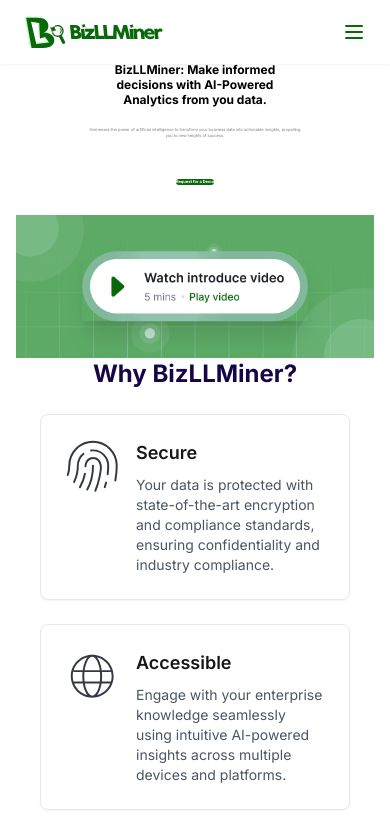
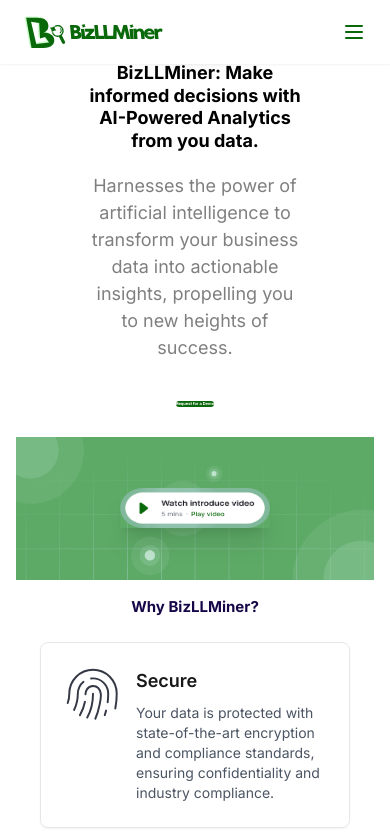
Before and after one commit to lawallanre00490038/govllm, a Next.js app: page / in a window 390 px wide. Shown: the top 833 px of the page. Built offline with nearby package versions, Linux system fonts and the light colour scheme.

Commit message:
feat: implemented login and signup

```diff
--- a/components/demo.tsx
+++ b/components/demo.tsx
@@ -45,7 +45,7 @@
 
   return (
     <section className="px-6 text-center md:mt-[112px]">
-      <h2 className="mb-6 text-2xl font-bold text-[#160647]">
+      <h2 className="mb-6 mt-4 text-[15px] font-bold text-[#160647] lg:text-2xl">
         Why BizLLMiner?
       </h2>
 
--- a/components/hero.tsx
+++ b/components/hero.tsx
@@ -12,12 +12,12 @@
           </span>
         </button>
 
-        <h1 className="text-[12px] font-bold leading-tight text-[#000000] md:text-[48px]">
+        <h1 className="text-[18px] font-bold leading-tight text-[#000000] md:text-[48px]">
           BizLLMiner: Make informed decisions with AI-Powered Analytics from you
           data.
         </h1>
 
-        <p className="text-[4px] text-black/50 md:text-[16px] lg:max-w-[600px]">
+        <p className="text-[18px] text-black/50 md:text-[16px] lg:max-w-[600px]">
           Harnesses the power of artificial intelligence to transform your
           business data into actionable insights, propelling you to new heights
           of success.
@@ -42,7 +42,7 @@
           width={226}
           height={84}
           alt="shape"
-          className="contain absolute left-1/2 top-1/2 -translate-x-1/2 -translate-y-1/2 transform shadow-xl hover:cursor-pointer hover:shadow-2xl"
+          className="contain absolute left-1/2 top-1/2 h-[40px] w-[150px] -translate-x-1/2 -translate-y-1/2 transform shadow-xl hover:cursor-pointer hover:shadow-2xl md:h-[84px] md:w-[226px]"
         />
       </div>
     </div>
```
Also changed, not shown: 1 other file (tests, documents, lock files or other folders).
